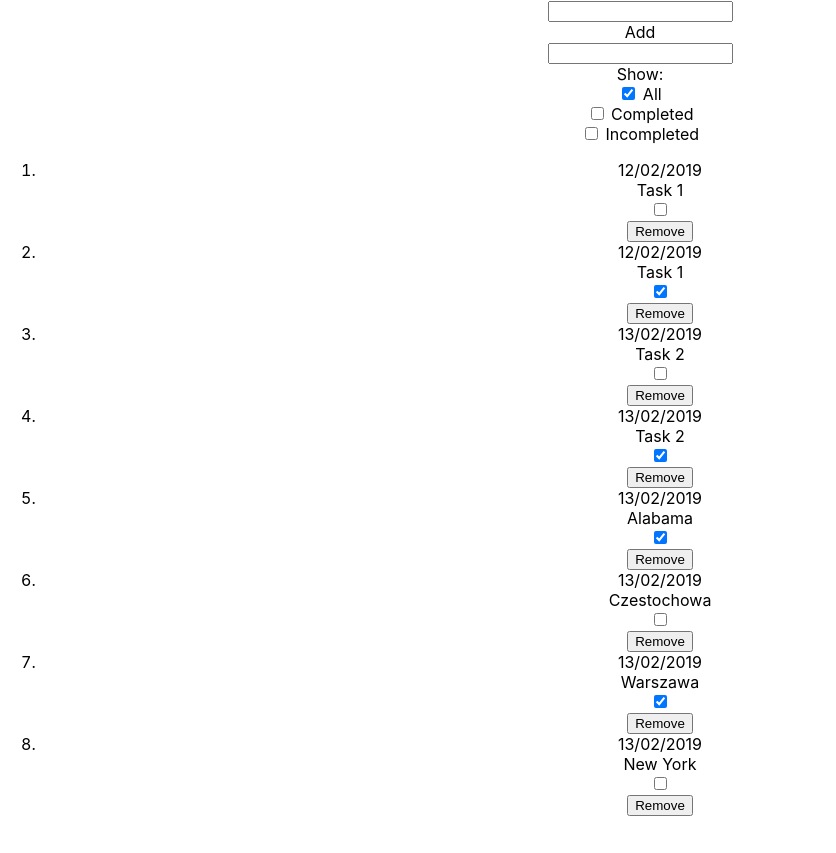
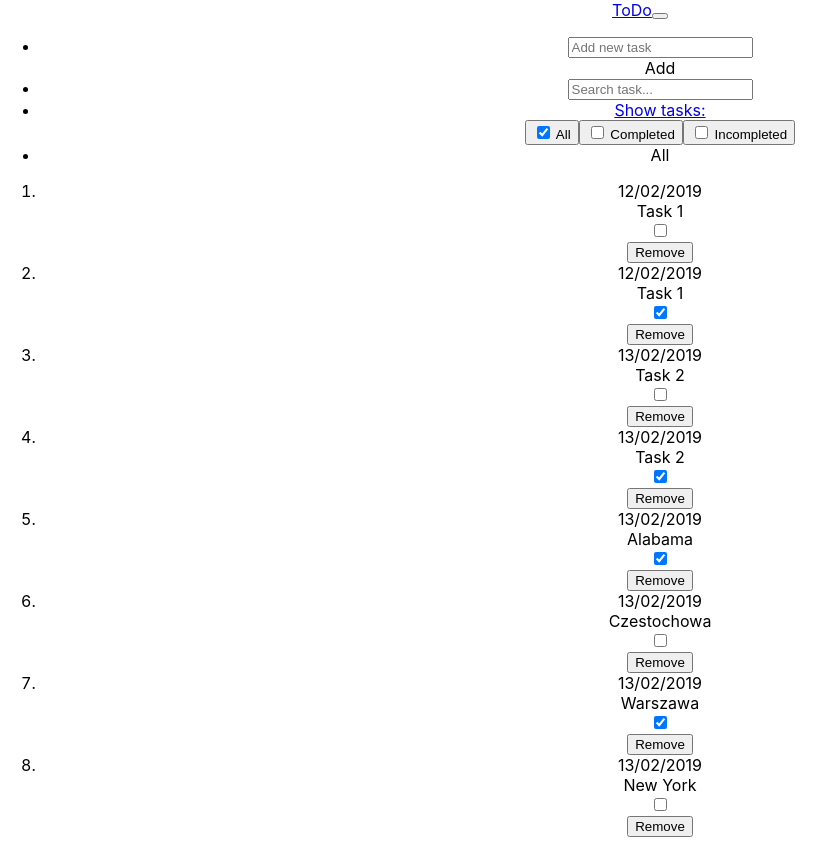
Before and after one commit to Pyot/todo-compound-context, a React (Create React App) app: page / in a window 1280 px wide. Shown: the whole page, without its empty margins (0-836 px from the left). Before the commit the page ends 832 px from the top, so only its background shows below. Built offline with nearby package versions, Linux system fonts and the light colour scheme; the HTML template or start-up script is replaced by a standard one.

Commit message:
Control section moved to navbar

```diff
--- a/src/App.js
+++ b/src/App.js
@@ -4,7 +4,7 @@ import './App.css';
 
 function App() {
   return (
-    <div className="App">
+    <div className="App container mt-5">
         <Todos>
           <Todos.Control/>
           <Todos.TodoList>
@@ -15,9 +15,7 @@ function App() {
                <Todos.Text text={todo.text} />
                <Todos.Completed completed={todo.completed} />
                <Todos.Remove todoId={todo.id}/>
-
             </Todos.Item>
-
           ))}
           </Todos.TodoList>
       </Todos>
--- a/src/components/Todos/Control.jsx
+++ b/src/components/Todos/Control.jsx
@@ -1,50 +1,115 @@
 import React from "react";
 import { TodoConsumer } from "./Todos";
-import { Input, InputGroup, InputGroupAddon, InputGroupText, Label, FormGroup, Col } from "reactstrap";
+import {
+  Input,
+  InputGroup,
+  InputGroupAddon,
+  InputGroupText,
+  Label,
+  FormGroup,
+  Collapse,
+  Navbar,
+  NavbarToggler,
+  NavbarBrand,
+  Nav,
+  NavItem,
+  NavLink,
+  UncontrolledDropdown,
+  DropdownToggle,
+  DropdownMenu,
+  DropdownItem
+} from "reactstrap";
 
-const AddInput = () => (
+const ControlView = ({ toggle, isOpen }) => (
   <TodoConsumer>
     {({ input, updateInput, addTodo, searchList, updateCheckbox, checkboxAll, checkboxCompleted, checkboxIncompleted }) => (
       <>
+        <Navbar color="light" light expand="md">
+          <NavbarBrand href="/">ToDo</NavbarBrand>
+          <NavbarToggler onClick={toggle} />
+          <Collapse isOpen={isOpen} navbar>
+            <Nav className="mr-auto" navbar>
+              <NavItem>
                 <InputGroup>
-          <Input className={"col-4"} type="text" value={input} onChange={updateInput} onKeyDown={(e) => e.key === 'Enter' && addTodo()} />
+                  <Input type="text" value={input} onChange={updateInput} onKeyDown={(e) => e.key === 'Enter' && addTodo()} placeholder="Add new task" />
                   <InputGroupAddon addonType="append">
                     <InputGroupText onClick={addTodo}>Add</InputGroupText>
                   </InputGroupAddon>
                 </InputGroup>
-        <InputGroup>
-          <Input className={"col-4 mt-2"} type="text" onChange={searchList} />
+              </NavItem>
+              <NavItem>
+                <InputGroup >
+                  <Input className={'ml-5'} type="text" onChange={searchList} placeholder="Search task..." />
                 </InputGroup>
-        <FormGroup row>
-          <Label for="checkbox2" sm={2}>Show:</Label>
-          <Col sm={{ size: 2 }}>
+              </NavItem>
+              <UncontrolledDropdown className={'ml-3'} nav inNavbar>
+                <DropdownToggle nav caret>
+                  Show tasks:
+                </DropdownToggle>
+                <DropdownMenu right>
+                  <DropdownItem>
                     <FormGroup check>
                       <Label check>
                         <Input type="checkbox" id="checkbox-all" onChange={updateCheckbox} checked={checkboxAll} />{' '}
                         All
                       </Label>
                     </FormGroup>
-          </Col>
-          <Col sm={{ size: 2 }}>
+                  </DropdownItem>
+                  <DropdownItem>
                     <FormGroup check>
                       <Label check>
-                <Input type="checkbox" id="checkbox-completed" onChange={updateCheckbox} checked={checkboxCompleted}/>{' '}
+                        <Input type="checkbox" id="checkbox-completed" onChange={updateCheckbox} checked={checkboxCompleted} />{' '}
                         Completed
                       </Label>
                     </FormGroup>
-          </Col>
-          <Col sm={{ size: 2 }}>
+                  </DropdownItem>
+                  <DropdownItem>
                     <FormGroup check>
                       <Label check>
-                <Input type="checkbox" id="checkbox-incompleted" onChange={updateCheckbox} checked={checkboxIncompleted}/>{' '}
+                        <Input type="checkbox" id="checkbox-incompleted" onChange={updateCheckbox} checked={checkboxIncompleted} />{' '}
                         Incompleted
                       </Label>
                     </FormGroup>
-          </Col>
-        </FormGroup>
+                  </DropdownItem>
+                </DropdownMenu>
+              </UncontrolledDropdown>
+              <NavItem>
+                <NavLink disabled>
+                  {checkboxAll || (!checkboxAll && !checkboxCompleted && !checkboxIncompleted) ? 'All' : ''}
+                  {checkboxCompleted && 'Completed'}
+                  {checkboxIncompleted && 'Incompleted'}
+                </NavLink>
+              </NavItem>
+            </Nav>
+          </Collapse>
+        </Navbar>
       </>
     )}
   </TodoConsumer>
+)
+
+
+
+export default class Control extends React.Component {
+  constructor(props) {
+    super(props);
+
+    this.toggle = this.toggle.bind(this);
+    this.state = {
+      isOpen: false
+    };
+  }
+  toggle() {
+    this.setState({
+      isOpen: !this.state.isOpen
+    });
+  }
+  render() {
+    const { isOpen } = this.state
+    return (
+      <ControlView toggle={this.toggle}
+        isOpen={isOpen}
+      />
     );
-
-export default AddInput;
+  }
+}
--- a/src/components/Todos/Todos.jsx
+++ b/src/components/Todos/Todos.jsx
@@ -189,11 +189,9 @@ class Todos extends Component {
     const { children } = this.props;
 
     return (
-      <div>
         <TodoContext.Provider value={this.state}>
           {children}
         </TodoContext.Provider>
-      </div>
     );
   }
 }
```
Lines whose indentation alone changed are shown as unchanged.
